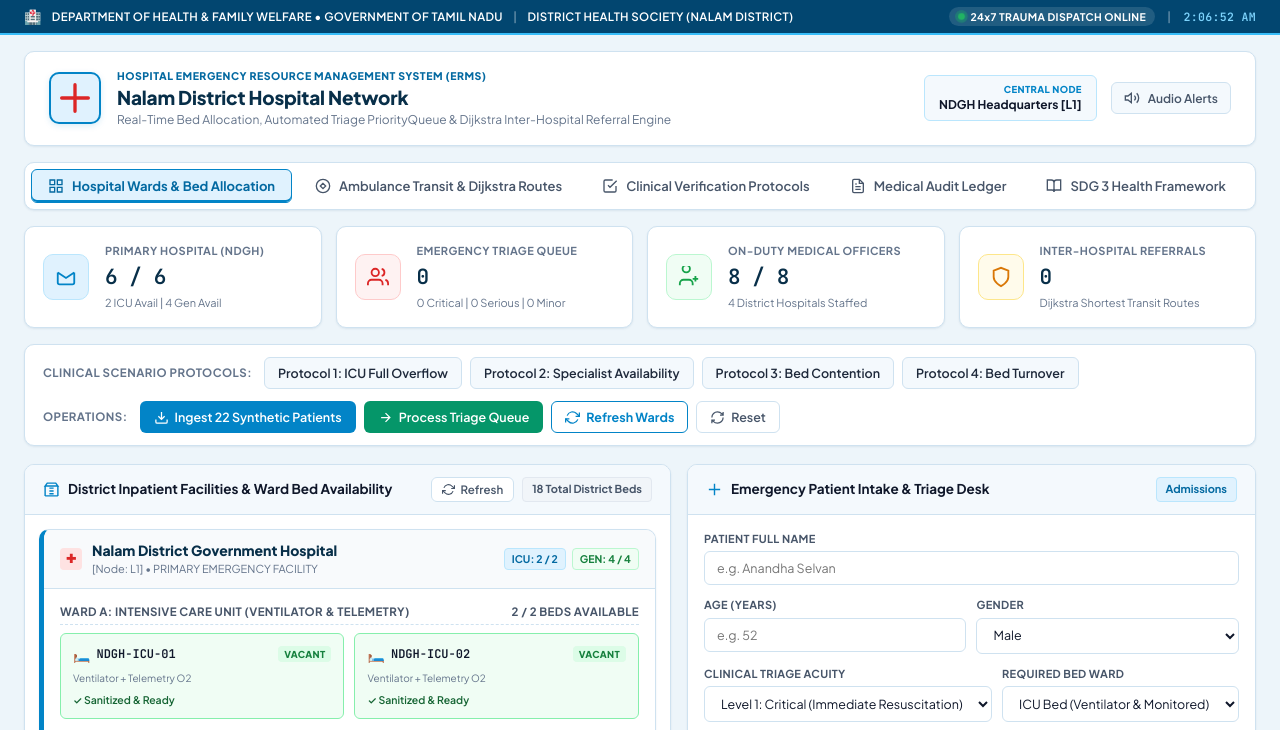
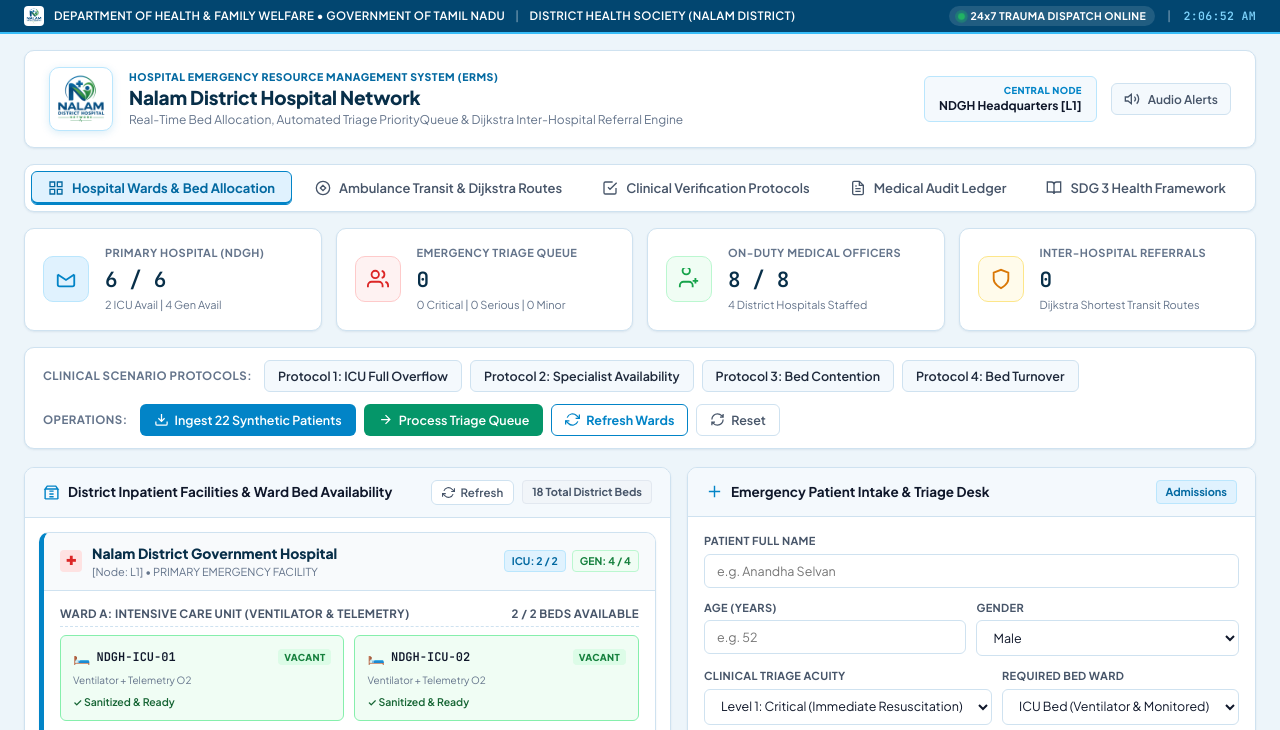
Before and after one commit to sujoe2007-cmyk/Mini-Project, a plain HTML site: page web/index.html in a window 1280 px wide. Shown: the top 730 px of the page. Drawn offline with Linux system fonts and the light colour scheme.

Commit message:
Add official Nalam District Hospital Network logo, favicon, and clinical branding

```diff
--- a/web/index.html
+++ b/web/index.html
@@ -4,6 +4,7 @@
   <meta charset="UTF-8">
   <meta name="viewport" content="width=device-width, initial-scale=1.0">
   <title>District Health Society • Emergency Resource Allocation System</title>
+  <link rel="icon" type="image/png" href="logo.png">
   <link rel="stylesheet" href="style.css">
   <link rel="preconnect" href="https://fonts.googleapis.com">
   <link rel="preconnect" href="https://fonts.gstatic.com" crossorigin>
@@ -15,7 +16,7 @@
   <div class="gov-top-ribbon">
     <div class="ribbon-inner">
       <div class="ribbon-left">
-        <span class="ribbon-emblem">🏥</span>
+        <img src="logo.png" alt="Logo" class="ribbon-mini-logo">
         <span>DEPARTMENT OF HEALTH & FAMILY WELFARE • GOVERNMENT OF TAMIL NADU</span>
         <span class="ribbon-sep">|</span>
         <span>DISTRICT HEALTH SOCIETY (NALAM DISTRICT)</span>
@@ -33,10 +34,8 @@
     <!-- Clinical Main Header Bar -->
     <header class="hospital-header">
       <div class="header-branding">
-        <div class="hospital-seal">
-          <svg viewBox="0 0 24 24" fill="none" stroke="currentColor" stroke-width="2.5" stroke-linecap="round" stroke-linejoin="round">
-            <path d="M12 2v20M2 12h20"/>
-          </svg>
+        <div class="hospital-brand-logo-wrap">
+          <img src="logo.png" alt="Nalam District Hospital Network" class="hospital-brand-logo">
         </div>
         <div class="hospital-title-block">
           <div class="system-tag">HOSPITAL EMERGENCY RESOURCE MANAGEMENT SYSTEM (ERMS)</div>
@@ -517,7 +516,10 @@
 
   <footer class="hospital-footer">
     <div class="footer-inner">
-      <span>District Health Society • Nalam District Healthcare Informatics Division</span>
+      <div style="display: flex; align-items: center; gap: 10px;">
+        <img src="logo.png" alt="Logo" style="height: 24px; width: auto; object-fit: contain;">
+        <span>District Health Society • Nalam District Healthcare Informatics Division</span>
+      </div>
       <span>Pure Core Java SE & Standards-Compliant Healthcare Web Application</span>
     </div>
   </footer>
--- a/web/style.css
+++ b/web/style.css
@@ -209,24 +209,40 @@ body {
   gap: 16px;
 }
 
-.hospital-seal {
-  width: 52px;
-  height: 52px;
-  background: var(--primary-light);
-  border: 2px solid var(--primary-blue);
+.hospital-brand-logo-wrap {
+  width: 64px;
+  height: 64px;
+  background: #ffffff;
+  border: 1.5px solid var(--border-blue);
   border-radius: var(--radius-md);
+  padding: 3px;
   display: flex;
   align-items: center;
   justify-content: center;
-  color: var(--primary-dark);
   flex-shrink: 0;
-  box-shadow: 0 2px 6px rgba(2, 132, 199, 0.15);
-}
-
-.hospital-seal svg {
-  width: 32px;
-  height: 32px;
-  color: var(--triage-critical);
+  box-shadow: 0 2px 8px rgba(2, 132, 199, 0.15);
+  transition: var(--transition);
+}
+
+.hospital-brand-logo-wrap:hover {
+  transform: scale(1.04);
+  box-shadow: 0 4px 12px rgba(2, 132, 199, 0.25);
+}
+
+.hospital-brand-logo {
+  max-width: 100%;
+  max-height: 100%;
+  object-fit: contain;
+  display: block;
+}
+
+.ribbon-mini-logo {
+  width: 20px;
+  height: 20px;
+  border-radius: 4px;
+  object-fit: contain;
+  background: #ffffff;
+  padding: 1px;
 }
 
 .system-tag {
```
Also changed, not shown: web/logo.png (added).
